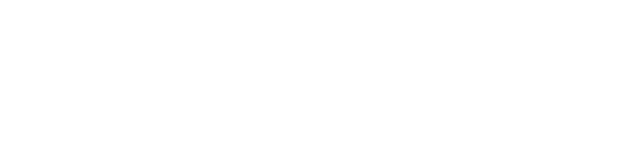
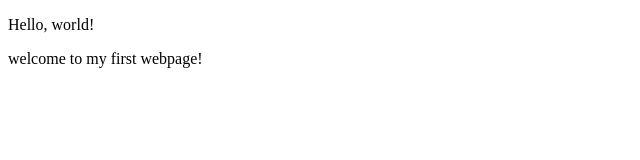
Before and after one commit to Francisndungu2/hello-world, a plain HTML site: page my-first-webpage.html in a window 1280 px wide. Shown: the whole page, without its empty margins (0-640 px from the left). Drawn offline with Linux system fonts and the light colour scheme.

Commit message:
add paragraphblock element to the page

```diff
--- a/my-first-webpage.html
+++ b/my-first-webpage.html
@@ -4,6 +4,7 @@
     <title>My first webpage!</title>
   </head>
   <body>
-
+    <p>Hello, world!</p>
+    <p>welcome to my first webpage!</p>
   </body>
 </html>
```
